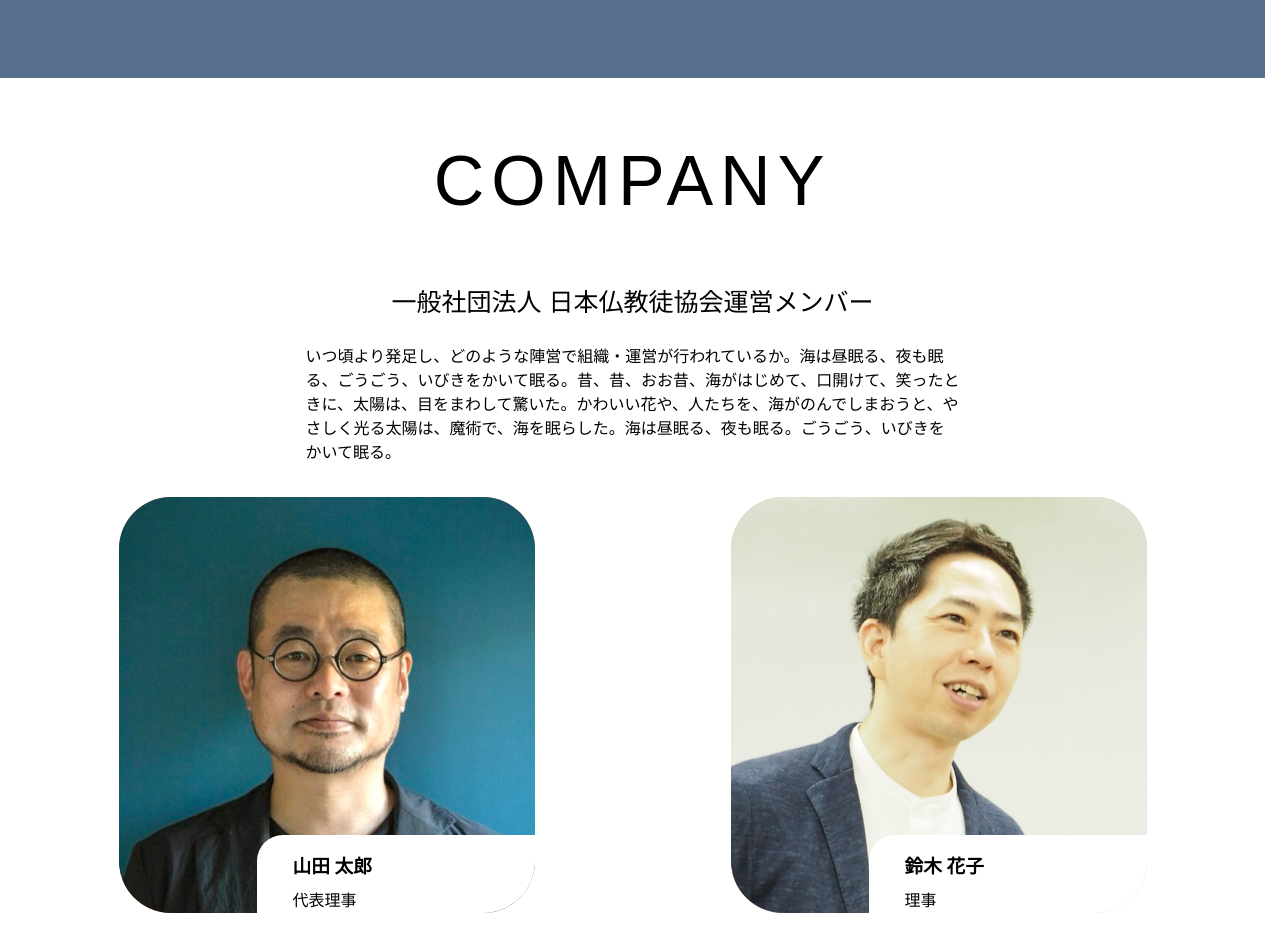
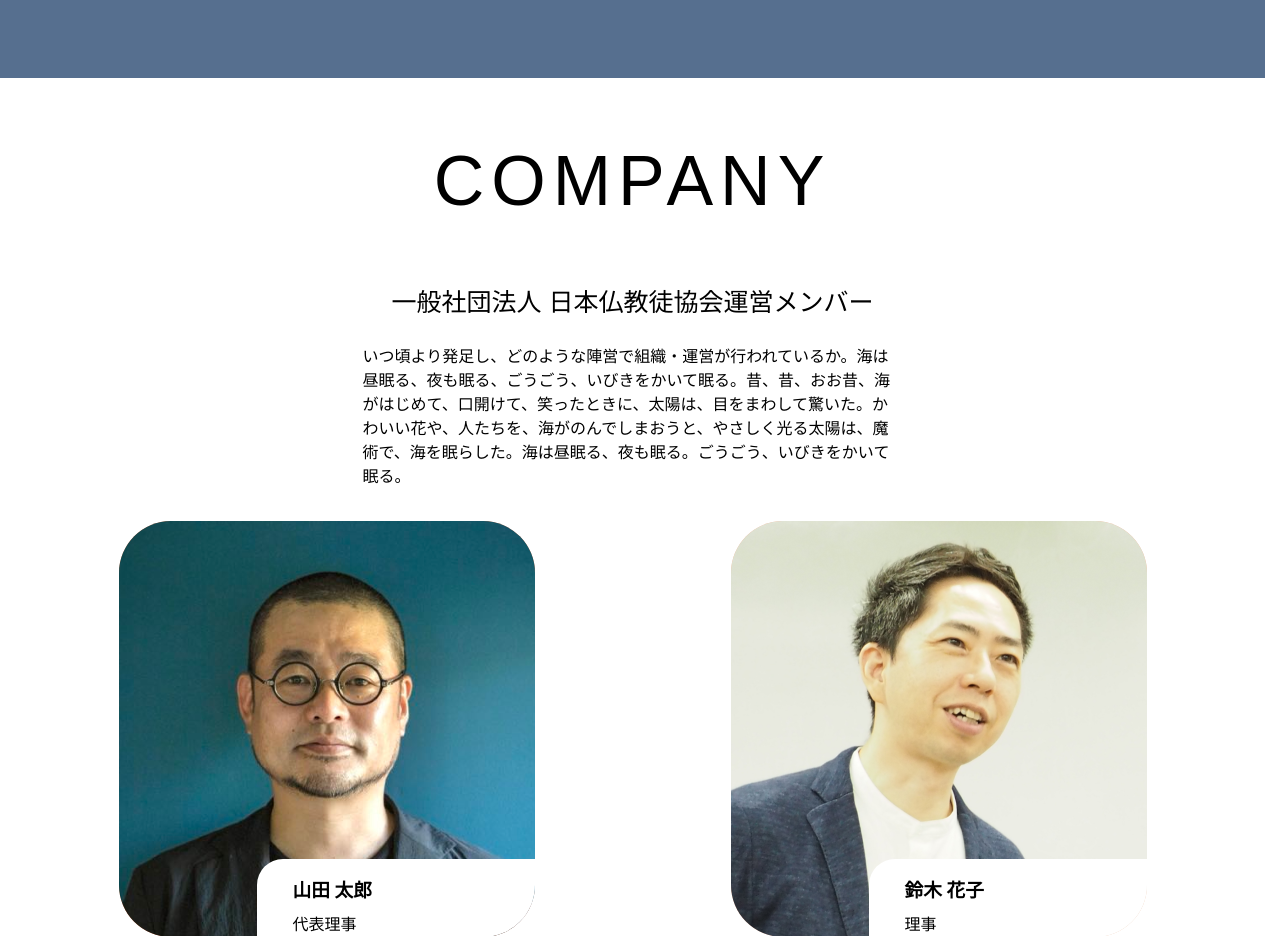
Before and after one commit to dev-komenzar/daana-2025, a SvelteKit app: page / in a window 1280 px wide. Shown: the part 1420-2356 px from the top of the page. Built offline with nearby package versions, Linux system fonts and the light colour scheme.

Commit message:
fix: `.content` width

```diff
--- a/src/routes/section-company.svelte
+++ b/src/routes/section-company.svelte
@@ -17,6 +17,14 @@
 
 <style>
 	.content {
-		max-width: 654px;
+		width: 92%;
+		max-width: 540px;
+	}
+
+	@media screen and (width >= 768px) {
+		.content {
+			width: 100%;
+			max-width: 540px;
+		}
 	}
 </style>
```
